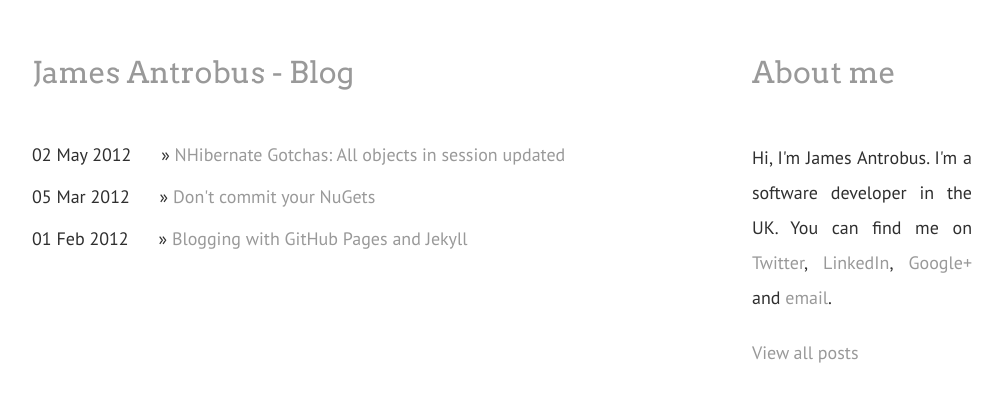
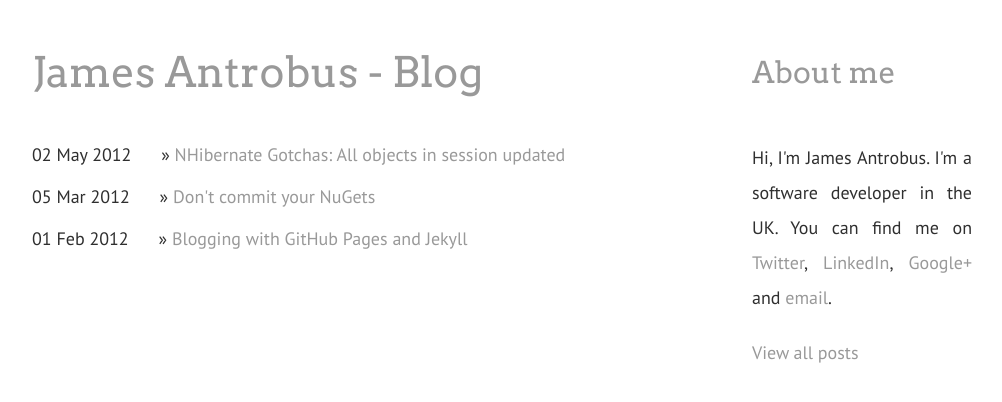
Before and after one commit to jamesantrobus/jamesantrobus.github.com, a Jekyll site: the page built from index.html, in a window 1280 px wide. Shown: the top 402 px of the page, without its empty margins (138-1140 px from the left). Built offline with Jekyll 4.4.1, drawn with Linux system fonts in a browser that asks for light colours.

Commit message:
big headers

```diff
--- a/_includes/stylesheets/layout.css
+++ b/_includes/stylesheets/layout.css
@@ -21,7 +21,7 @@
 
 h1 {
 	font-family: 'Arvo', Georgia, Times, serif;
-	font-size: 30px;
+	font-size: 42px;
 	line-height: 45px;
 	color: rgb(153,153,153);
 	margin-bottom: 45px;
```
